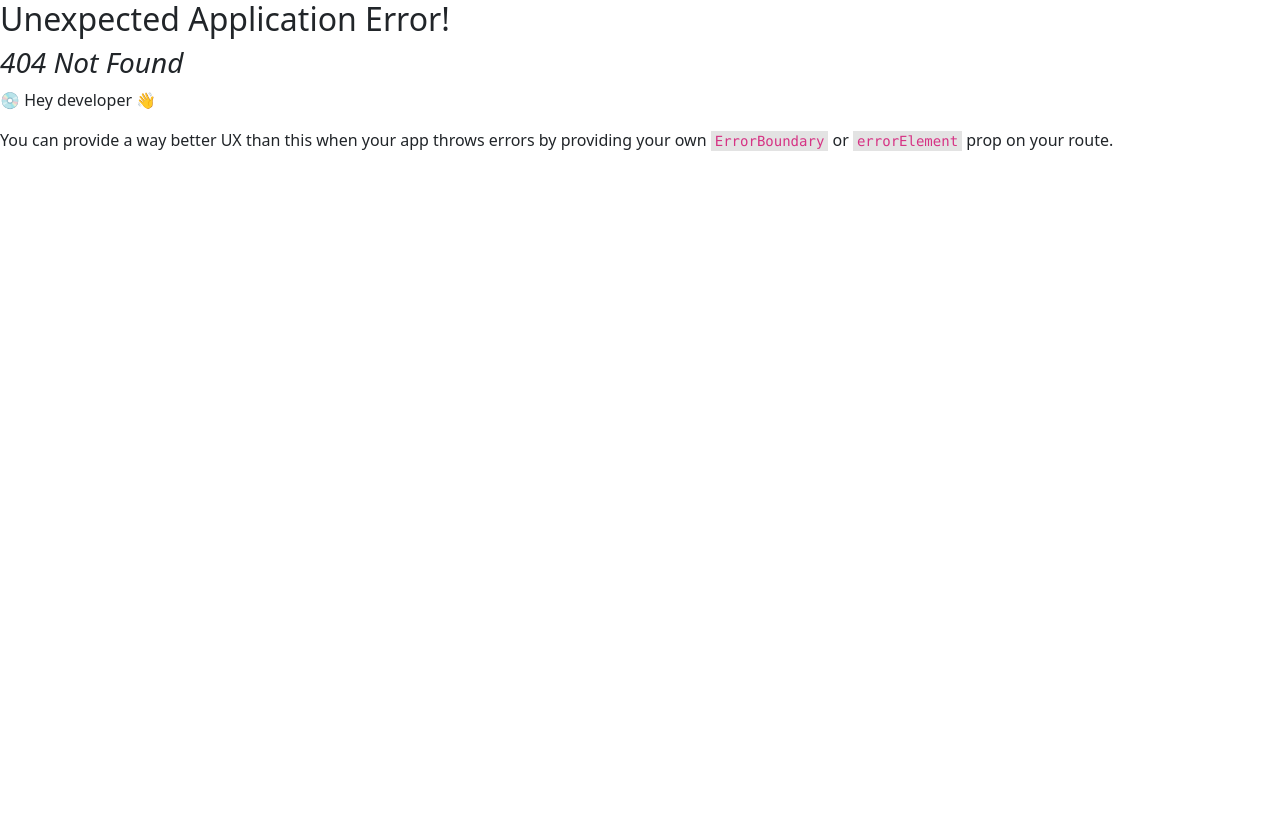
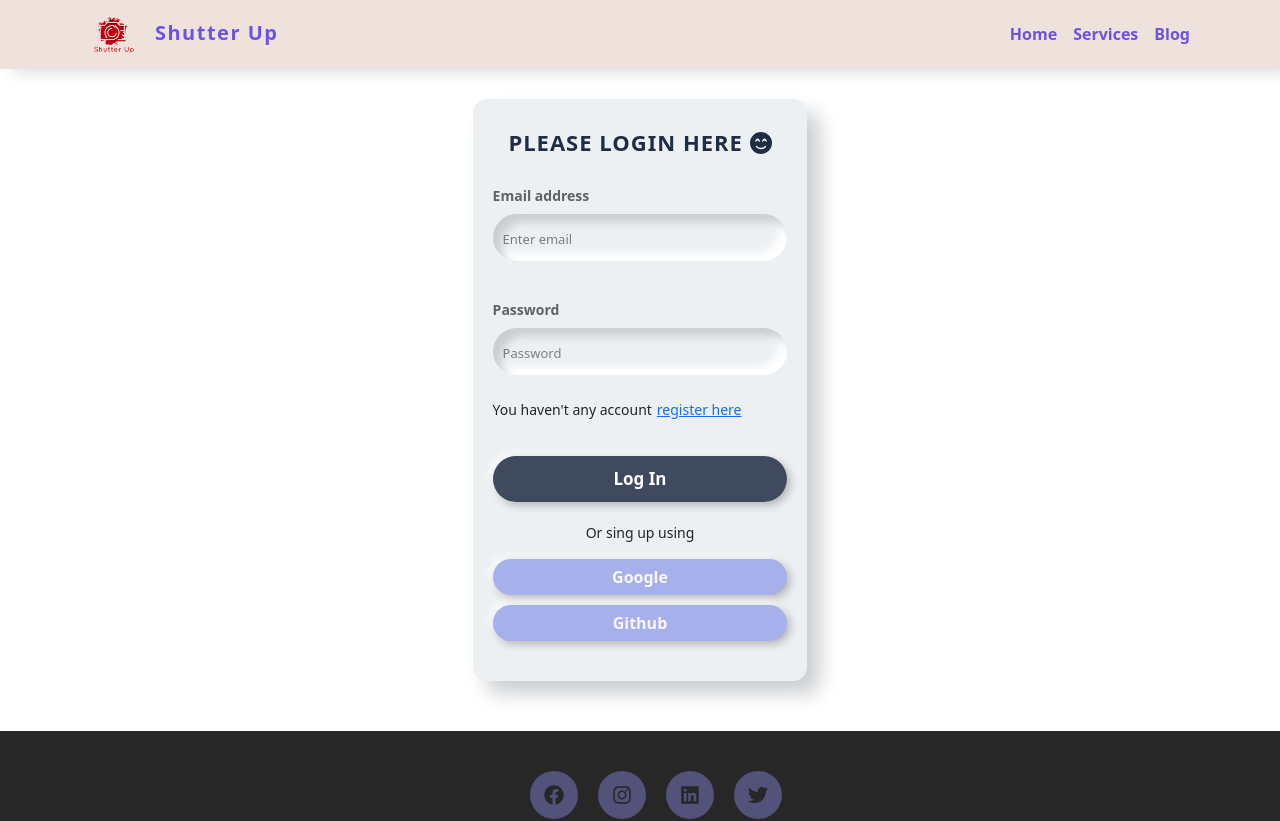
Before and after one commit to Sharif101/Shutterup-client-, a React (Create React App) app: page /login in a window 1280 px wide. Before the commit this address had no page. Shown: the top 821 px of the page. Before the commit the page ends 800 px from the top, so only its background shows below. Built offline with nearby package versions, Linux system fonts and the light colour scheme; no server answers.

Commit message:
login added

```diff
--- a/package.json
+++ b/package.json
@@ -10,6 +10,7 @@
     "@testing-library/react": "^13.4.0",
     "@testing-library/user-event": "^13.5.0",
     "bootstrap": "^5.2.2",
+    "firebase": "^9.13.0",
     "react": "^18.2.0",
     "react-bootstrap": "^2.6.0",
     "react-dom": "^18.2.0",
--- a/src/Pages/Home/Home.js
+++ b/src/Pages/Home/Home.js
@@ -1,5 +1,5 @@
 import React from "react";
-import { Col, Container, Row } from "react-bootstrap";
+import { Col, Row } from "react-bootstrap";
 import Carousel from "react-bootstrap/Carousel";
 import pic1 from "../../assest/mountains-100367_960_720.jpg";
 import pic2 from "../../assest/sunrise-1014712_960_720.jpg";
--- /dev/null
+++ b/src/Pages/Login/Login.css
@@ -0,0 +1,108 @@
+.form
+{
+    width: 30%;
+    margin: 0 auto;
+    margin-top: 30px;
+    border-radius: 14px;
+    background: #ecf0f3;
+    box-shadow: 13px 13px 20px #cbced1,
+                -13px -13px 20px #ffffff;
+    padding: 30px 20px;
+}
+.form h3
+{
+    font-size: 22px;
+    font-weight: 700;
+    text-align: center;
+    text-transform: uppercase;
+    letter-spacing: 1px;
+    color: #202C45;
+}
+.form label
+{
+    color: rgba(68, 68, 68, 0.829);
+    margin-top: 22px;
+    font-size: 14px;
+    font-weight: 600;
+}
+.form input{
+    border: none;
+    outline:none;
+    background: none;
+    font-size: 18px;
+    color: #555;
+    border-radius: 25px;
+    box-shadow: inset 8px 8px 8px #cbced1,
+                inset -8px -8px 8px #ffffff;
+    padding: 10px;
+}
+.form input:focus
+{
+    background: none;
+    box-shadow: inset 8px 8px 8px #cbced1,
+                inset -8px -8px 8px #ffffff;
+}
+.form  input::placeholder
+{
+    font-size: 13px;
+    color: rgba(0, 0, 0, 0.473);
+}
+.log-button{
+    outline: none;
+    border:none;
+    cursor: pointer;
+    width:100%;
+    /* height: 60px; */
+    padding: 10px;
+    border-radius: 30px;
+    font-size: 17px;
+    font-weight: 700;
+    color:#fff;
+    text-align: center;
+    background: #202c45d8;
+    box-shadow: 3px 3px 8px #b1b1b1,
+                -3px -3px 8px #ffffff;
+    transition: 0.5s;
+    margin: 20px 0;
+}
+
+.social-singup button
+{
+    outline: none;
+    border:none;
+    cursor: pointer;
+    width:100%;
+    /* height: 60px; */
+    padding: 6px;
+    border-radius: 30px;
+    font-size: 16px;
+    font-weight: 700;
+    color:rgb(250, 245, 245);
+    text-align: center;
+    background: #A7B0EA;
+    box-shadow: 3px 3px 8px #b1b1b1,
+                -3px -3px 8px #ffffff;
+    transition: 0.5s;
+    margin-bottom: 10px;
+}
+
+.form p
+{
+    font-size: 14px;
+}
+.form a
+{
+    margin-left: 5px;
+}
+
+.form .err
+{
+    color: red;
+    margin: 10px 0 !important;
+}
+@media screen and (max-width:576px) {
+    .form
+    {
+        width: 100%;
+    }
+}
--- /dev/null
+++ b/src/Pages/Login/Login.js
@@ -0,0 +1,113 @@
+import React from "react";
+// import Button from "react-bootstrap/Button";
+import Form from "react-bootstrap/Form";
+import { Link, useLocation, useNavigate } from "react-router-dom";
+import { FontAwesomeIcon } from "@fortawesome/react-fontawesome";
+import { faFaceSmileBeam } from "@fortawesome/free-solid-svg-icons";
+import "./Login.css";
+import { useContext } from "react";
+
+import { GithubAuthProvider, GoogleAuthProvider } from "firebase/auth";
+import { useState } from "react";
+import { AuthContext } from "../../context/AuthProvider/AuthProvider";
+
+const Login = () => {
+  let [error, setError] = useState("");
+
+  let { providerlogin, githubLogin } = useContext(AuthContext);
+  let navigate = useNavigate();
+  let location = useLocation();
+
+  let from = location.state?.from?.pathname || "/";
+
+  const googleProvider = new GoogleAuthProvider();
+  const githubprovider = new GithubAuthProvider();
+
+  let handlegooglesingin = () => {
+    providerlogin(googleProvider)
+      .then((result) => {
+        const user = result.user;
+        navigate(from, { replace: true });
+        console.log(user);
+      })
+      .catch((error) => console.error(error));
+  };
+
+  let { signIn } = useContext(AuthContext);
+
+  let handleSubmit = (event) => {
+    event.preventDefault();
+    let form = event.target;
+    let email = form.email.value;
+    let password = form.password.value;
+    // console.log(email, password);
+
+    signIn(email, password)
+      .then((result) => {
+        const user = result.user;
+        console.log(user);
+        form.reset();
+        navigate(from, { replace: true });
+      })
+      .catch((error) => {
+        console.log(error);
+        if (error.message === "Firebase: Error (auth/user-not-found).") {
+          setError("User Not found. Please Create your account.");
+        }
+
+        if (error.message === "Firebase: Error (auth/wrong-password).") {
+          setError("Wrong Password. Please Try Again.");
+        }
+      });
+  };
+
+  let handlegithub = () => {
+    githubLogin(githubprovider)
+      .then((result) => {
+        let user = result.user;
+        navigate(from, { replace: true });
+        console.log(user);
+      })
+      .catch((error) => {
+        console.log(error);
+      });
+  };
+  return (
+    <div>
+      <Form className="form" onSubmit={handleSubmit}>
+        <h3>
+          Please Login here{" "}
+          <FontAwesomeIcon icon={faFaceSmileBeam}></FontAwesomeIcon>
+        </h3>
+        <Form.Group className="mb-3" controlId="formBasicEmail">
+          <Form.Label>Email address</Form.Label>
+          <Form.Control type="email" name="email" placeholder="Enter email" />
+        </Form.Group>
+
+        <Form.Group className="mb-3" controlId="formBasicPassword">
+          <Form.Label>Password</Form.Label>
+          <Form.Control
+            type="password"
+            name="password"
+            placeholder="Password"
+          />
+        </Form.Group>
+        <small className="err">{error}</small>
+        <p className="mt-4">
+          You haven't any account
+          <Link to="/register">register here</Link>
+        </p>
+        <button className="log-button">Log In</button>
+        <div>
+          <p className="text-center">Or sing up using</p>
+          <div className="d-flex flex-column social-singup">
+            <button onClick={handlegooglesingin}>Google</button>
+            <button onClick={handlegithub}>Github</button>
+          </div>
+        </div>
+      </Form>
+    </div>
+  );
+};
+
+export default Login;
--- a/src/Pages/Service/Service.js
+++ b/src/Pages/Service/Service.js
@@ -1,9 +1,13 @@
 import React from "react";
+import { Link } from "react-router-dom";
 
 const Service = () => {
   return (
     <div>
       <h2>service</h2>
+      <Link to="/login">
+        <button>login</button>
+      </Link>
     </div>
   );
 };
--- a/src/Routes/Routes.js
+++ b/src/Routes/Routes.js
@@ -2,6 +2,7 @@ import { createBrowserRouter } from "react-router-dom";
 import Main from "../Layout/Main";
 import Blog from "../Pages/Blog/Blog";
 import Home from "../Pages/Home/Home";
+import Login from "../Pages/Login/Login";
 import Service from "../Pages/Service/Service";
 
 export const routes = createBrowserRouter([
@@ -21,6 +22,10 @@ export const routes = createBrowserRouter([
         path: "/blog",
         element: <Blog></Blog>,
       },
+      {
+        path: "/login",
+        element: <Login></Login>,
+      },
     ],
   },
 ]);
--- /dev/null
+++ b/src/context/AuthProvider/AuthProvider.js
@@ -0,0 +1,75 @@
+import React from "react";
+import { createContext } from "react";
+import {
+  createUserWithEmailAndPassword,
+  getAuth,
+  onAuthStateChanged,
+  signInWithEmailAndPassword,
+  signInWithPopup,
+  signOut,
+} from "firebase/auth";
+
+import { useEffect } from "react";
+import { useState } from "react";
+import app from "../../firebase/firebase.confiq";
+
+export const AuthContext = createContext();
+
+const auth = getAuth(app);
+
+const AuthProvider = ({ children }) => {
+  let [user, setUser] = useState(null);
+  let [loading, setLoading] = useState(true);
+
+  const createUser = (email, password) => {
+    setLoading(true);
+    return createUserWithEmailAndPassword(auth, email, password);
+  };
+
+  const signIn = (email, password) => {
+    setLoading(true);
+    return signInWithEmailAndPassword(auth, email, password);
+  };
+
+  const providerlogin = (provider) => {
+    setLoading(true);
+    return signInWithPopup(auth, provider);
+  };
+
+  const logOut = () => {
+    setLoading(true);
+    return signOut(auth);
+  };
+
+  const githubLogin = (providergit) => {
+    setLoading(true);
+    return signInWithPopup(auth, providergit);
+  };
+
+  useEffect(() => {
+    const unsubscribe = onAuthStateChanged(auth, (currentUser) => {
+      setUser(currentUser);
+      setLoading(false);
+      console.log("auth sate cange", currentUser);
+    });
+    return () => {
+      unsubscribe();
+    };
+  }, []);
+
+  const authInfo = {
+    user,
+    loading,
+    providerlogin,
+    createUser,
+    signIn,
+    logOut,
+    githubLogin,
+  };
+
+  return (
+    <AuthContext.Provider value={authInfo}>{children}</AuthContext.Provider>
+  );
+};
+
+export default AuthProvider;
--- /dev/null
+++ b/src/firebase/firebase.confiq.js
@@ -0,0 +1,19 @@
+// Import the functions you need from the SDKs you need
+import { initializeApp } from "firebase/app";
+// TODO: Add SDKs for Firebase products that you want to use
+// https://firebase.google.com/docs/web/setup#available-libraries
+
+// Your web app's Firebase configuration
+const firebaseConfig = {
+  apiKey: process.env.REACT_APP_apiKey,
+  authDomain: process.env.REACT_APP_authDomain,
+  projectId: process.env.REACT_APP_projectId,
+  storageBucket: process.env.REACT_APP_storageBucket,
+  messagingSenderId: process.env.REACT_APP_messagingSenderId,
+  appId: process.env.REACT_APP_appId,
+};
+
+// Initialize Firebase
+const app = initializeApp(firebaseConfig);
+
+export default app;
--- a/src/index.js
+++ b/src/index.js
@@ -4,11 +4,14 @@ import "./index.css";
 import App from "./App";
 import reportWebVitals from "./reportWebVitals";
 import "bootstrap/dist/css/bootstrap.min.css";
+import AuthProvider from "./context/AuthProvider/AuthProvider";
 
 const root = ReactDOM.createRoot(document.getElementById("root"));
 root.render(
   <React.StrictMode>
-    <App />
+    <AuthProvider>
+      <App />
+    </AuthProvider>
   </React.StrictMode>
 );
 
```
Also changed, not shown: 1 other file (tests, documents, lock files or other folders).
